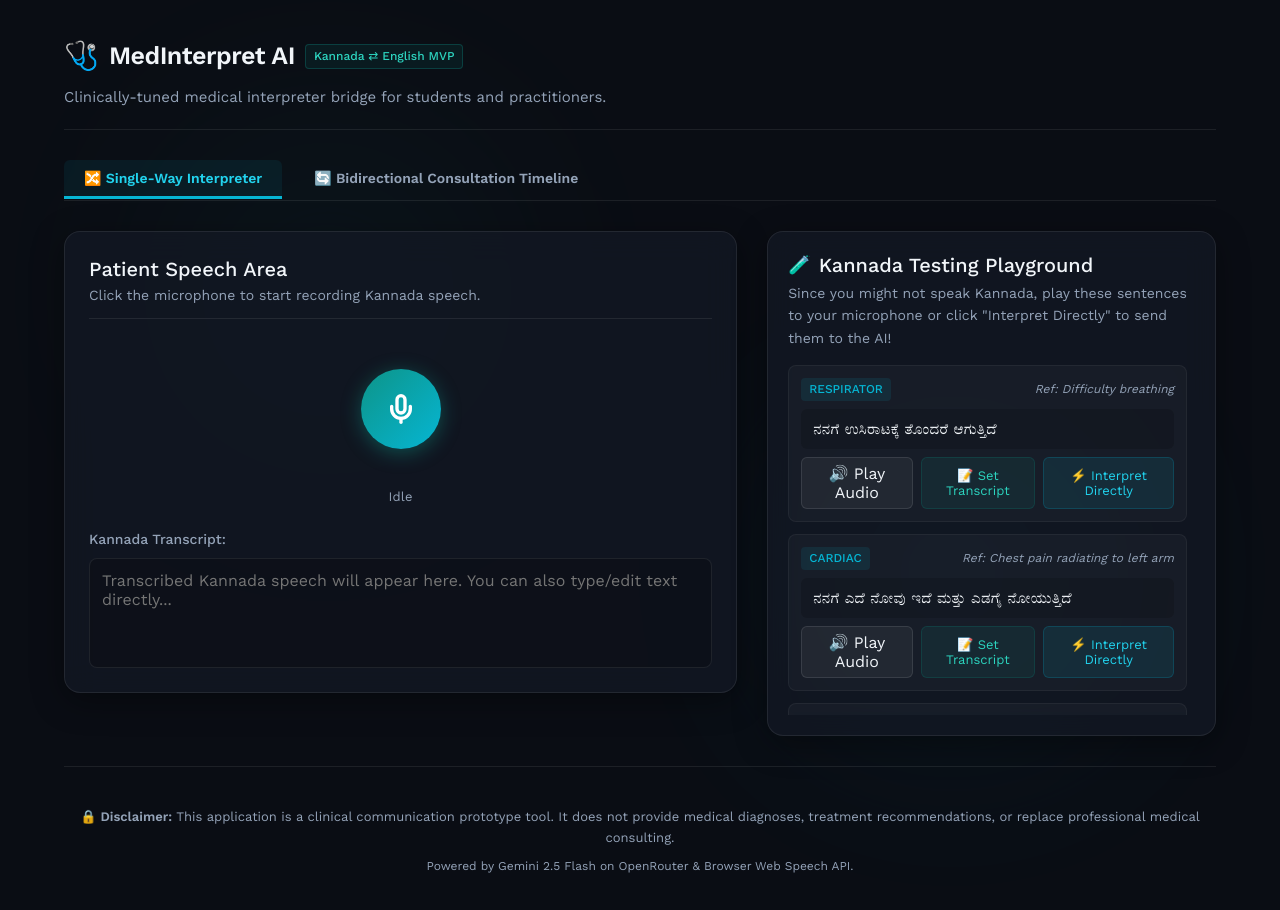
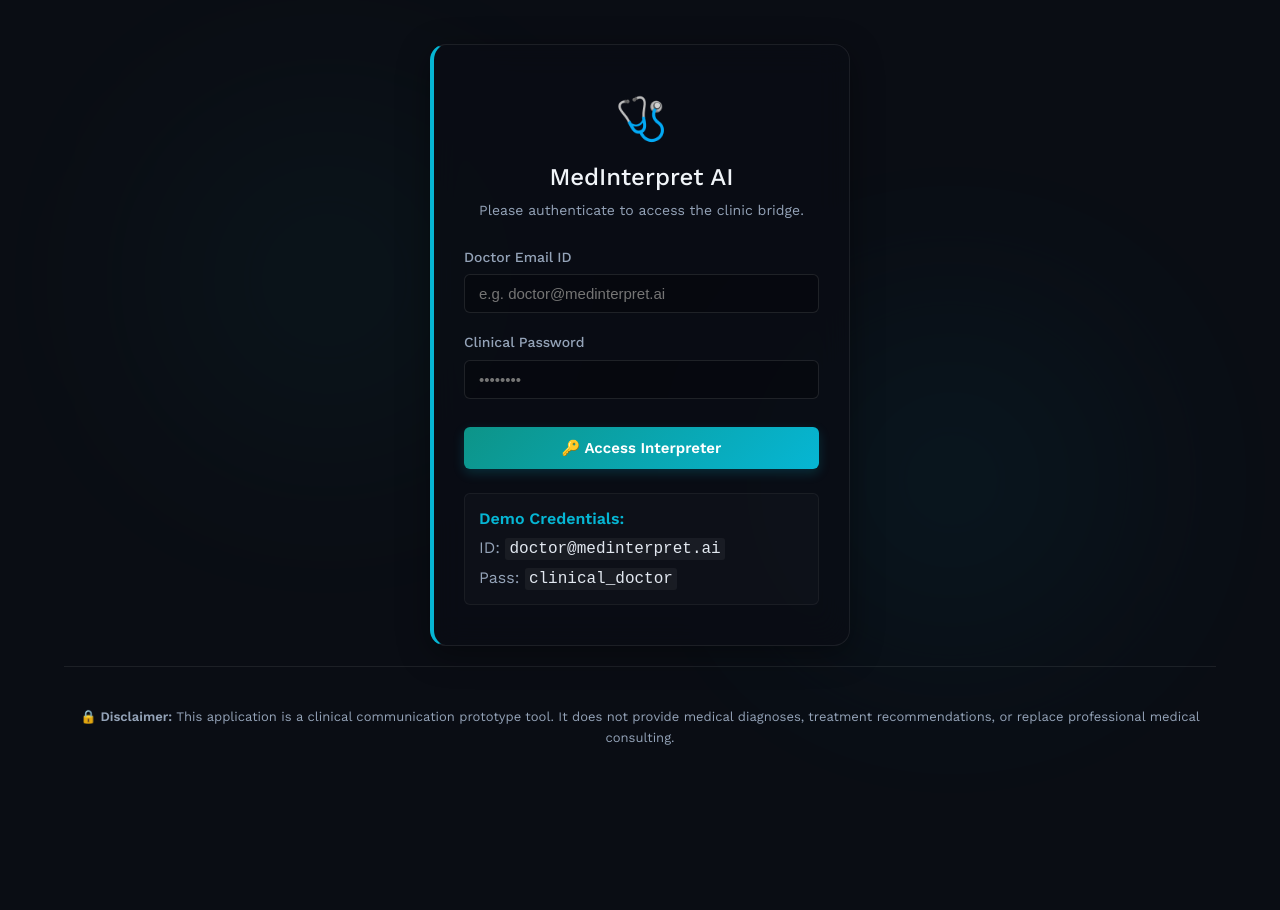
Before and after one commit to shubh009/MedInterpret-AI, a React (Vite) app: page / in a window 1280 px wide. After the commit the page ends 800 px from the top, so only its background shows below. Built offline with nearby package versions, Linux system fonts and the light colour scheme; no server answers.

Commit message:
Added login screen authentication guard and logout functionality

```diff
--- a/src/App.jsx
+++ b/src/App.jsx
@@ -4,10 +4,14 @@ import ResultCard from './components/ResultCard';
 import LoadingState from './components/LoadingState';
 import TestingPlayground from './components/TestingPlayground';
 import BidirectionalTimeline from './components/BidirectionalTimeline';
+import LoginScreen from './components/LoginScreen';
 import { createSpeechRecognition } from './services/speechService';
 import { interpretPatientSpeech } from './services/openrouterService';
 
 export default function App() {
+  const [isLoggedIn, setIsLoggedIn] = useState(() => {
+    return localStorage.getItem('isLoggedIn') === 'true';
+  });
   const [currentView, setCurrentView] = useState('simple'); // 'simple' | 'bidirectional'
   const [transcript, setTranscript] = useState('');
   const [isRecording, setIsRecording] = useState(false);
@@ -112,6 +116,27 @@ export default function App() {
     setRecogStatus('Idle');
   };
 
+  const handleLogout = () => {
+    setIsLoggedIn(false);
+    localStorage.removeItem('isLoggedIn');
+  };
+
+  // Auth Guard
+  if (!isLoggedIn) {
+    return (
+      <div style={{ display: 'flex', flexDirection: 'column', minHeight: '90vh' }}>
+        <LoginScreen onLoginSuccess={() => { setIsLoggedIn(true); localStorage.setItem('isLoggedIn', 'true'); }} />
+
+        {/* Footer / Medical Disclaimer */}
+        <footer style={{ marginTop: 'auto', paddingTop: '40px', borderTop: '1px solid rgba(255, 255, 255, 0.08)', textAlign: 'center', display: 'flex', flexDirection: 'column', gap: '8px' }}>
+          <p style={{ color: 'var(--text-muted)', fontSize: '13px' }}>
+            <strong>🔒 Disclaimer:</strong> This application is a clinical communication prototype tool. It does not provide medical diagnoses, treatment recommendations, or replace professional medical consulting.
+          </p>
+        </footer>
+      </div>
+    );
+  }
+
   return (
     <div style={{ display: 'flex', flexDirection: 'column', gap: '30px', padding: '10px 0' }}>
 
@@ -130,6 +155,7 @@ export default function App() {
           </p>
         </div>
 
+        <div style={{ display: 'flex', gap: '10px', alignItems: 'center' }}>
           {/* Reset button (Only shown in simple view and active states) */}
           {currentView === 'simple' && (transcript || result || error) && (
             <button
@@ -150,6 +176,26 @@ export default function App() {
               Clear Screen
             </button>
           )}
+
+          {/* Logout button */}
+          <button
+            onClick={handleLogout}
+            style={{
+              background: 'rgba(239, 68, 68, 0.1)',
+              border: '1px solid rgba(239, 68, 68, 0.25)',
+              color: '#f87171',
+              padding: '8px 16px',
+              borderRadius: '8px',
+              cursor: 'pointer',
+              fontSize: '14px',
+              transition: 'all 0.2s'
+            }}
+            onMouseOver={(e) => e.target.style.background = 'rgba(239, 68, 68, 0.2)'}
+            onMouseOut={(e) => e.target.style.background = 'rgba(239, 68, 68, 0.1)'}
+          >
+            Logout 🚪
+          </button>
+        </div>
       </header>
 
       {/* View Tabs Selector */}
--- /dev/null
+++ b/src/components/LoginScreen.jsx
@@ -0,0 +1,192 @@
+import React, { useState } from 'react';
+
+// Hardcoded demo credentials
+const DEMO_EMAIL = "doctor@medinterpret.ai";
+const DEMO_PASSWORD = "clinical_doctor";
+
+export default function LoginScreen({ onLoginSuccess }) {
+  const [email, setEmail] = useState('');
+  const [password, setPassword] = useState('');
+  const [error, setError] = useState(null);
+  const [isLoading, setIsLoading] = useState(false);
+
+  const handleSubmit = (e) => {
+    e.preventDefault();
+    setError(null);
+
+    // Basic Validation
+    if (!email.trim() || !password.trim()) {
+      setError("Please fill in all fields.");
+      return;
+    }
+
+    // Email format validation
+    const emailRegex = /^[^\s@]+@[^\s@]+\.[^\s@]+$/;
+    if (!emailRegex.test(email)) {
+      setError("Please enter a valid email address.");
+      return;
+    }
+
+    setIsLoading(true);
+
+    // Simulated short delay for premium feel
+    setTimeout(() => {
+      // Hardcoded if-else check
+      if (email.toLowerCase() === DEMO_EMAIL && password === DEMO_PASSWORD) {
+        setIsLoading(false);
+        onLoginSuccess();
+      } else {
+        setIsLoading(false);
+        setError("Invalid ID or Password. Please try again.");
+      }
+    }, 600);
+  };
+
+  return (
+    <div style={{
+      display: 'flex',
+      justifyContent: 'center',
+      alignItems: 'center',
+      minHeight: '80vh',
+      padding: '20px'
+    }}>
+
+      {/* Login Card */}
+      <div
+        className="glass-panel glow-border-cyan"
+        style={{
+          width: '100%',
+          maxWidth: '420px',
+          padding: '40px 30px',
+          display: 'flex',
+          flexDirection: 'column',
+          gap: '24px',
+          background: 'rgba(10, 13, 20, 0.75)',
+          animation: 'fadeIn 0.4s ease-out'
+        }}
+      >
+        {/* Header */}
+        <div style={{ textAlign: 'center' }}>
+          <span style={{ fontSize: '42px', display: 'block', marginBottom: '10px' }}>🩺</span>
+          <h2 className="heading" style={{ fontSize: '24px', color: 'var(--text-main)', margin: 0 }}>MedInterpret AI</h2>
+          <p style={{ fontSize: '14px', color: 'var(--text-muted)', marginTop: '6px' }}>
+            Please authenticate to access the clinic bridge.
+          </p>
+        </div>
+
+        {/* Form */}
+        <form onSubmit={handleSubmit} style={{ display: 'flex', flexDirection: 'column', gap: '18px' }}>
+
+          {/* Email / ID Input */}
+          <div style={{ display: 'flex', flexDirection: 'column', gap: '6px', textAlign: 'left' }}>
+            <label htmlFor="email" style={{ fontSize: '14px', color: 'var(--text-muted)', fontWeight: '500' }}>
+              Doctor Email ID
+            </label>
+            <input
+              type="text"
+              id="email"
+              placeholder="e.g. doctor@medinterpret.ai"
+              value={email}
+              onChange={(e) => setEmail(e.target.value)}
+              disabled={isLoading}
+              style={{
+                background: 'rgba(0, 0, 0, 0.25)',
+                border: '1px solid rgba(255, 255, 255, 0.1)',
+                borderRadius: '6px',
+                padding: '10px 14px',
+                color: '#f1f5f9',
+                fontSize: '15px',
+                outline: 'none',
+                transition: 'border-color 0.2s'
+              }}
+              onFocus={(e) => e.target.style.borderColor = 'var(--color-primary)'}
+              onBlur={(e) => e.target.style.borderColor = 'rgba(255, 255, 255, 0.1)'}
+            />
+          </div>
+
+          {/* Password Input */}
+          <div style={{ display: 'flex', flexDirection: 'column', gap: '6px', textAlign: 'left' }}>
+            <label htmlFor="password" style={{ fontSize: '14px', color: 'var(--text-muted)', fontWeight: '500' }}>
+              Clinical Password
+            </label>
+            <input
+              type="password"
+              id="password"
+              placeholder="••••••••"
+              value={password}
+              onChange={(e) => setPassword(e.target.value)}
+              disabled={isLoading}
+              style={{
+                background: 'rgba(0, 0, 0, 0.25)',
+                border: '1px solid rgba(255, 255, 255, 0.1)',
+                borderRadius: '6px',
+                padding: '10px 14px',
+                color: '#f1f5f9',
+                fontSize: '15px',
+                outline: 'none',
+                transition: 'border-color 0.2s'
+              }}
+              onFocus={(e) => e.target.style.borderColor = 'var(--color-primary)'}
+              onBlur={(e) => e.target.style.borderColor = 'rgba(255, 255, 255, 0.1)'}
+            />
+          </div>
+
+          {/* Error Alert */}
+          {error && (
+            <div style={{
+              background: 'rgba(239, 68, 68, 0.1)',
+              border: '1px solid rgba(239, 68, 68, 0.25)',
+              color: '#f87171',
+              padding: '10px 12px',
+              borderRadius: '6px',
+              fontSize: '13px',
+              textAlign: 'left',
+              animation: 'shake 0.3s'
+            }}>
+              <strong>⚠️</strong> {error}
+            </div>
+          )}
+
+          {/* Submit Button */}
+          <button
+            type="submit"
+            disabled={isLoading}
+            style={{
+              background: 'linear-gradient(135deg, var(--color-primary) 0%, var(--color-secondary) 100%)',
+              color: 'white',
+              border: 'none',
+              padding: '12px',
+              borderRadius: '6px',
+              cursor: isLoading ? 'not-allowed' : 'pointer',
+              fontWeight: '600',
+              fontSize: '15px',
+              boxShadow: '0 4px 12px rgba(6, 182, 212, 0.2)',
+              transition: 'all 0.2s',
+              marginTop: '10px'
+            }}
+          >
+            {isLoading ? 'Verifying Credentials...' : '🔑 Access Interpreter'}
+          </button>
+        </form>
+
+        {/* Demo Help Box */}
+        <div
+          style={{
+            background: 'rgba(255, 255, 255, 0.02)',
+            border: '1px solid rgba(255, 255, 255, 0.05)',
+            padding: '12px 14px',
+            borderRadius: '6px',
+            fontSize: '12px',
+            color: 'var(--text-muted)',
+            textAlign: 'left'
+          }}
+        >
+          <span style={{ color: 'var(--color-secondary)', fontWeight: '600', display: 'block', marginBottom: '4px' }}>Demo Credentials:</span>
+          <div>ID: <code style={{ color: '#e2e8f0', background: 'rgba(255,255,255,0.05)', padding: '2px 4px', borderRadius: '3px' }}>{DEMO_EMAIL}</code></div>
+          <div style={{ marginTop: '2px' }}>Pass: <code style={{ color: '#e2e8f0', background: 'rgba(255,255,255,0.05)', padding: '2px 4px', borderRadius: '3px' }}>{DEMO_PASSWORD}</code></div>
+        </div>
+
+      </div>
+    </div>
+  );
+}
```
Lines whose indentation alone changed are shown as unchanged.
